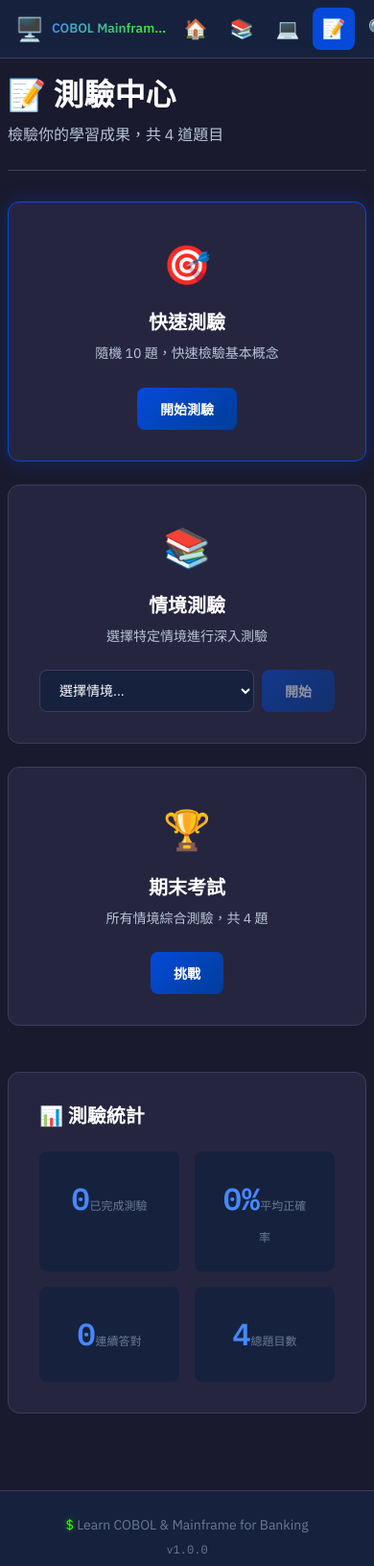
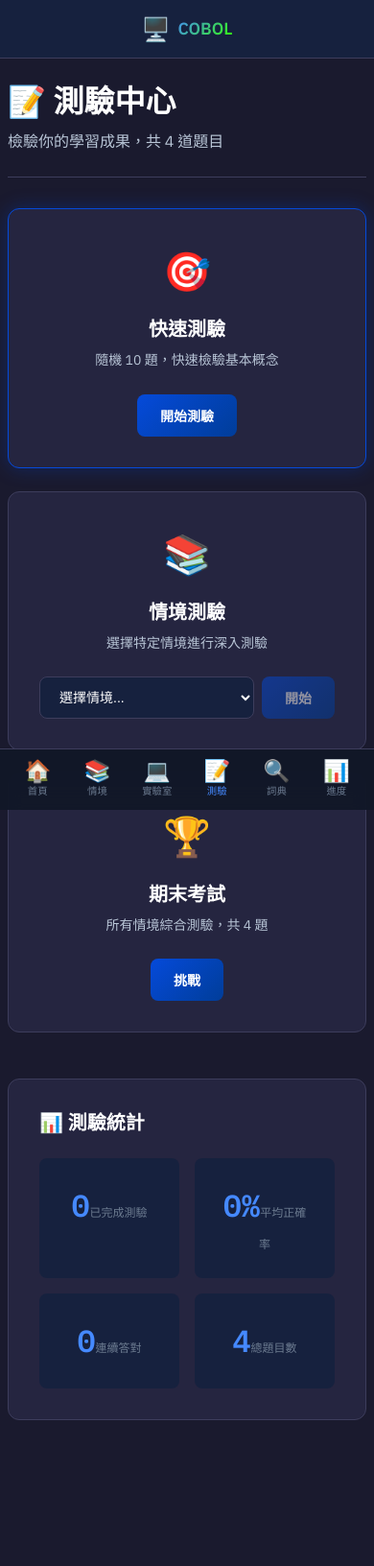
Before and after one commit to jasonckfan/cobol-mainframe-learning, a React (Vite) app: page /cobol-mainframe-learning/quiz in a window 390 px wide. Shown: the whole page at 96% size. Built offline with nearby package versions, Linux system fonts and the light colour scheme.

Commit message:
Move navigation to bottom tab bar (mobile-first design)

```diff
--- a/src/components/Layout.css
+++ b/src/components/Layout.css
@@ -1,9 +1,16 @@
 /* Layout Component Styles */
+
+:root {
+  --bottom-nav-height: 64px;
+  --safe-bottom: env(safe-area-inset-bottom, 0px);
+  --safe-top: env(safe-area-inset-top, 0px);
+}
 
 .layout {
   min-height: 100vh;
   display: flex;
   flex-direction: column;
+  padding-bottom: calc(var(--bottom-nav-height) + var(--safe-bottom));
 }
 
 /* Header */
@@ -13,16 +20,16 @@
   position: sticky;
   top: 0;
   z-index: 100;
+  padding-top: var(--safe-top);
 }
 
 .header-content {
   max-width: 1200px;
   margin: 0 auto;
-  padding: var(--spacing-md) var(--spacing-lg);
+  padding: var(--spacing-sm) var(--spacing-lg);
   display: flex;
   align-items: center;
-  justify-content: space-between;
-  gap: var(--spacing-lg);
+  justify-content: center;
 }
 
 .logo {
@@ -51,173 +58,150 @@
   background-clip: text;
 }
 
-/* Navigation */
-.nav {
-  display: flex;
-  gap: var(--spacing-xs);
-}
-
-.nav-link {
-  display: flex;
-  align-items: center;
-  gap: var(--spacing-xs);
-  padding: var(--spacing-sm) var(--spacing-md);
-  border-radius: var(--radius-md);
-  text-decoration: none;
-  color: var(--color-text-secondary);
-  font-size: 0.9rem;
-  transition: all 0.2s;
-}
-
-.nav-link:hover {
-  background-color: var(--color-bg-tertiary);
-  color: var(--color-text-primary);
-}
-
-.nav-link.active {
-  background-color: var(--color-primary);
-  color: white;
-}
-
-.nav-icon {
-  font-size: 1.1rem;
-}
-
 /* Main Content */
 .main {
   flex: 1;
   padding: var(--spacing-lg) 0;
 }
 
-/* Footer */
-.footer {
-  background-color: var(--color-bg-secondary);
-  border-top: 1px solid var(--color-border);
-  padding: var(--spacing-md) 0;
-}
-
-.footer-content {
+.container {
   max-width: 1200px;
   margin: 0 auto;
   padding: 0 var(--spacing-lg);
-  display: flex;
-  justify-content: space-between;
-  align-items: center;
 }
 
-.footer-text {
-  color: var(--color-text-muted);
-  font-size: 0.875rem;
+/* Bottom Navigation */
+.bottom-nav {
+  position: fixed;
+  bottom: 0;
+  left: 0;
+  right: 0;
+  display: flex;
+  justify-content: space-around;
+  align-items: center;
+  padding: 6px 8px calc(6px + var(--safe-bottom));
+  min-height: calc(var(--bottom-nav-height) + var(--safe-bottom));
+  background: rgba(17, 24, 39, 0.95);
+  backdrop-filter: blur(10px);
+  border-top: 1px solid var(--color-border);
+  z-index: 1000;
 }
 
-.footer-version {
+.bottom-nav-item {
+  display: flex;
+  flex-direction: column;
+  align-items: center;
+  justify-content: center;
+  gap: 2px;
+  padding: 4px 8px;
+  text-decoration: none;
   color: var(--color-text-muted);
-  font-size: 0.75rem;
-  font-family: var(--font-mono);
+  font-size: 0.7rem;
+  transition: all 0.2s ease;
+  min-width: 50px;
+  min-height: 44px;
+  border-radius: var(--radius-md);
+}
+
+.bottom-nav-item:hover {
+  color: var(--color-text-secondary);
+  background-color: rgba(255, 255, 255, 0.05);
+}
+
+.bottom-nav-item.active {
+  color: var(--color-primary-light);
+}
+
+.bottom-nav-icon {
+  font-size: 1.4rem;
+  line-height: 1;
+}
+
+.bottom-nav-label {
+  font-size: 0.65rem;
+  font-weight: 500;
+  white-space: nowrap;
+}
+
+/* Desktop Layout */
+@media (min-width: 769px) {
+  .header-content {
+    justify-content: space-between;
+    padding: var(--spacing-md) var(--spacing-lg);
+  }
+
+  .logo-text {
+    font-size: 1.25rem;
+  }
+
+  .bottom-nav {
+    position: static;
+    min-height: auto;
+    padding: var(--spacing-md);
+    background: var(--color-bg-secondary);
+    border-top: 1px solid var(--color-border);
+    justify-content: center;
+    gap: var(--spacing-lg);
+  }
+
+  .bottom-nav-item {
+    flex-direction: row;
+    gap: var(--spacing-sm);
+    font-size: 0.9rem;
+    padding: var(--spacing-sm) var(--spacing-md);
+  }
+
+  .bottom-nav-icon {
+    font-size: 1.1rem;
+  }
+
+  .bottom-nav-label {
+    font-size: 0.85rem;
+  }
+
+  .layout {
+    padding-bottom: 0;
+  }
 }
 
 /* Mobile Responsive - iPhone Safari */
 @media (max-width: 768px) {
   .header {
-    position: fixed;
+    position: sticky;
     top: 0;
-    left: 0;
-    right: 0;
     z-index: 100;
-    height: auto;
-    min-height: 60px;
   }
 
   .header-content {
-    flex-direction: row;
     padding: var(--spacing-sm) var(--spacing-md);
-    gap: var(--spacing-sm);
-    flex-wrap: nowrap;
-    overflow: hidden;
-  }
-
-  .logo {
-    flex-shrink: 0;
-    max-width: 50%;
   }
 
   .logo-text {
-    font-size: 0.85rem;
-    white-space: nowrap;
-    overflow: hidden;
-    text-overflow: ellipsis;
-    max-width: 120px;
-  }
-
-  .nav {
-    width: auto;
-    justify-content: flex-end;
-    gap: var(--spacing-xs);
-    flex-shrink: 0;
-    overflow-x: auto;
-    -webkit-overflow-scrolling: touch;
-    scrollbar-width: none;
-    -ms-overflow-style: none;
-  }
-
-  .nav::-webkit-scrollbar {
-    display: none;
-  }
-
-  .nav-link {
-    padding: var(--spacing-xs);
-    font-size: 0.75rem;
-    min-height: 44px;
-    min-width: 44px;
-    display: flex;
-    align-items: center;
-    justify-content: center;
-    flex-shrink: 0;
-  }
-
-  .nav-icon {
-    font-size: 1.25rem;
-  }
-
-  .nav-label {
-    display: none;
+    font-size: 1.1rem;
   }
 
   .main {
-    padding-top: calc(70px + env(safe-area-inset-top));
-    padding-bottom: calc(var(--spacing-lg) + env(safe-area-inset-bottom));
+    padding: var(--spacing-md) 0;
+    padding-bottom: calc(var(--spacing-lg) + var(--safe-bottom));
   }
 
-  .footer {
-    padding-bottom: env(safe-area-inset-bottom);
-  }
-
-  .footer-content {
-    flex-direction: column;
-    gap: var(--spacing-xs);
-    text-align: center;
-    padding: var(--spacing-sm);
+  .container {
+    padding: 0 var(--spacing-md);
   }
 }
 
 /* Small phones like iPhone SE */
 @media (max-width: 375px) {
-  .header-content {
-    padding: var(--spacing-xs) var(--spacing-sm);
+  .bottom-nav-item {
+    min-width: 44px;
+    padding: 4px 4px;
   }
 
-  .logo-text {
-    font-size: 0.75rem;
-    max-width: 100px;
+  .bottom-nav-icon {
+    font-size: 1.25rem;
   }
 
-  .nav-icon {
-    font-size: 1.1rem;
-  }
-
-  .nav-link {
-    min-width: 40px;
-    min-height: 40px;
-    padding: var(--spacing-xs);
+  .bottom-nav-label {
+    font-size: 0.6rem;
   }
 }
--- a/src/components/Layout.tsx
+++ b/src/components/Layout.tsx
@@ -10,12 +10,19 @@ function Layout({ children }: LayoutProps) {
 
   const navItems = [
     { path: '/', label: '首頁', icon: '🏠' },
-    { path: '/scenarios', label: '情境學習', icon: '📚' },
-    { path: '/code-lab', label: '程式碼實驗室', icon: '💻' },
+    { path: '/scenarios', label: '情境', icon: '📚' },
+    { path: '/code-lab', label: '實驗室', icon: '💻' },
     { path: '/quiz', label: '測驗', icon: '📝' },
-    { path: '/glossary', label: '術語詞典', icon: '🔍' },
+    { path: '/glossary', label: '詞典', icon: '🔍' },
     { path: '/progress', label: '進度', icon: '📊' },
   ]
+
+  const isActive = (path: string) => {
+    if (path === '/') {
+      return location.pathname === '/'
+    }
+    return location.pathname.startsWith(path)
+  }
 
   return (
     <div className="layout">
@@ -23,20 +30,8 @@ function Layout({ children }: LayoutProps) {
         <div className="header-content">
           <Link to="/" className="logo">
             <span className="logo-icon">🖥️</span>
-            <span className="logo-text">COBOL Mainframe Learning</span>
+            <span className="logo-text">COBOL</span>
           </Link>
-          <nav className="nav">
-            {navItems.map((item) => (
-              <Link
-                key={item.path}
-                to={item.path}
-                className={`nav-link ${location.pathname === item.path ? 'active' : ''}`}
-              >
-                <span className="nav-icon">{item.icon}</span>
-                <span className="nav-label">{item.label}</span>
-              </Link>
-            ))}
-          </nav>
         </div>
       </header>
 
@@ -46,14 +41,18 @@ function Layout({ children }: LayoutProps) {
         </div>
       </main>
 
-      <footer className="footer">
-        <div className="footer-content">
-          <p className="footer-text">
-            <span className="terminal-text">$</span> Learn COBOL & Mainframe for Banking
-          </p>
-          <p className="footer-version">v1.0.0</p>
-        </div>
-      </footer>
+      <nav className="bottom-nav">
+        {navItems.map((item) => (
+          <Link
+            key={item.path}
+            to={item.path}
+            className={`bottom-nav-item ${isActive(item.path) ? 'active' : ''}`}
+          >
+            <span className="bottom-nav-icon">{item.icon}</span>
+            <span className="bottom-nav-label">{item.label}</span>
+          </Link>
+        ))}
+      </nav>
     </div>
   )
 }
```
Also changed, not shown: 2 other files (tests, documents, lock files or other folders).
